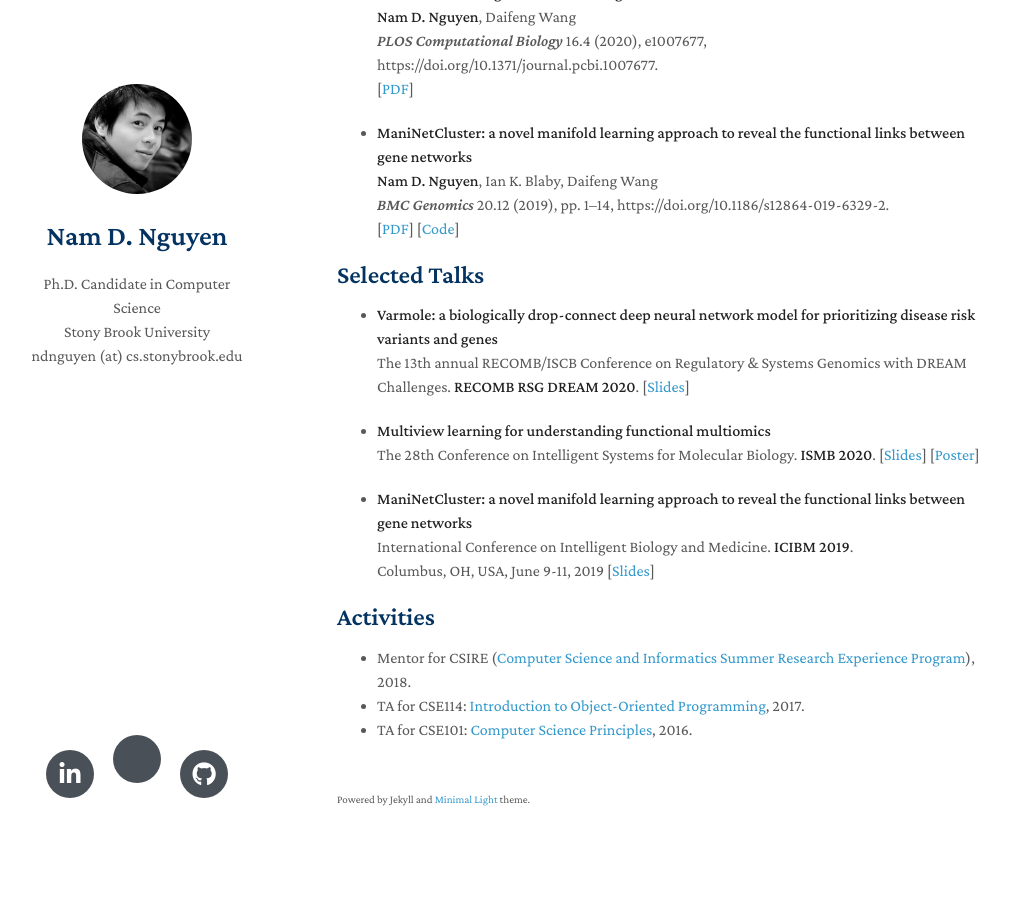
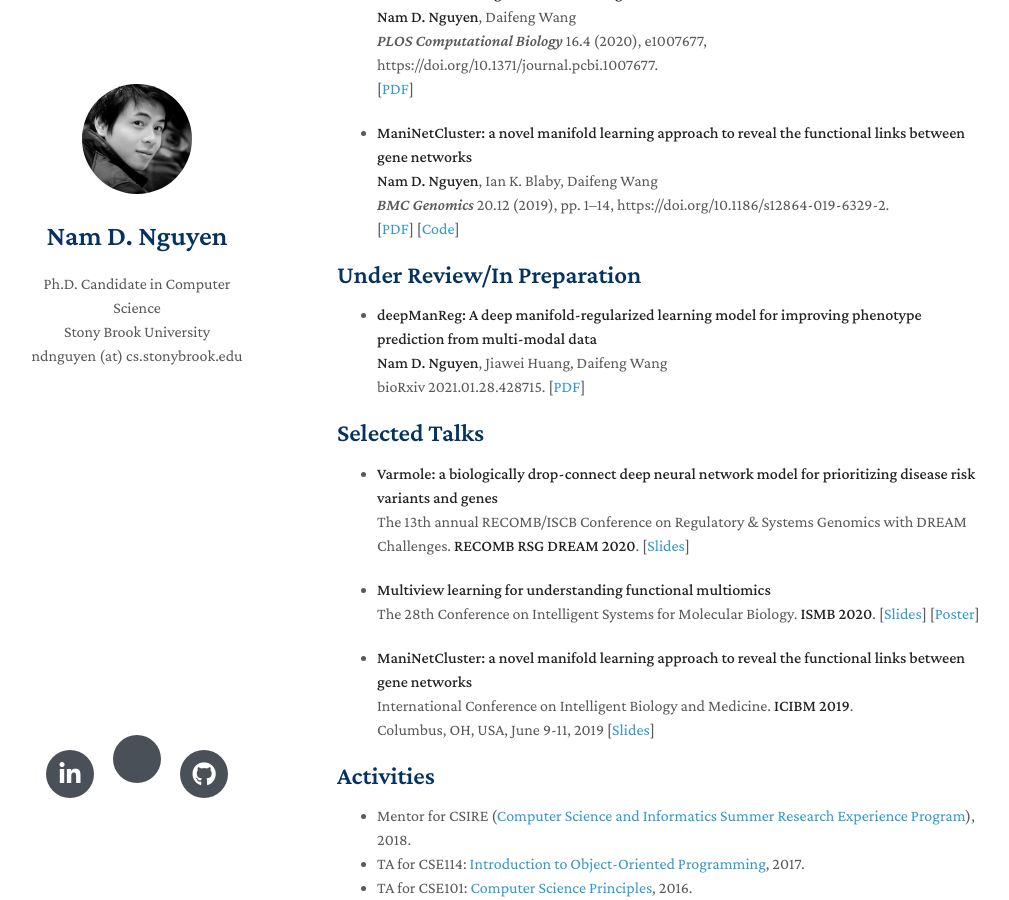
Before and after one commit to MaximHelio/MaximHelio.github.io, a Jekyll site: the page built from index.md, in a window 1280 px wide and 900 px high, scrolled down 1096 px. Shown: the whole window, without its empty margins (133-1142 px from the left). Built offline with Jekyll 4.4.1, drawn with Linux system fonts in a browser that asks for light colours; nearby versions of some CDN libraries; a style sheet for code colours, icons or effects is not loaded; our own code applies the rules of GitHub Pages for plain Markdown files.

Commit message:
Update index.md

```diff
--- a/index.md
+++ b/index.md
@@ -58,6 +58,15 @@ Personally, I am an [avid readear](https://www.goodreads.com/user/show/19504526-
   <br>
   [[PDF](./assets/ManiNetCluster.pdf)] [[Code](https://github.com/namtk/ManiNetCluster)]
 
+## Under Review/In Preparation
+
+- **deepManReg: A deep manifold‐regularized learning model for improving phenotype prediction from multi‐modal data**
+  <br>
+  **Nam D. Nguyen**, Jiawei Huang, Daifeng Wang
+  <br>
+  bioRxiv 2021.01.28.428715.
+ [[PDF](./assets/deepManReg.pdf)]
+
 
 ## Selected Talks
 
```
